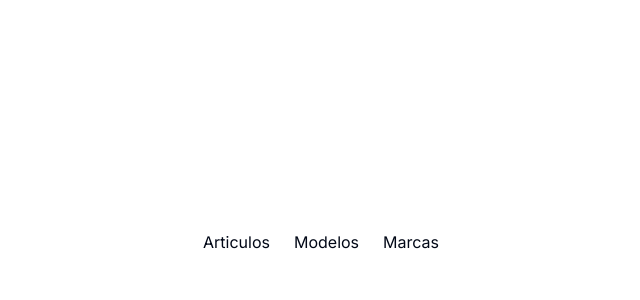
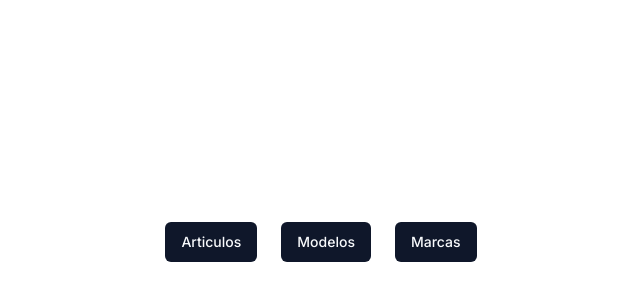
Before and after one commit to KapStorm/nextjs-poc, a Next.js app: page / in a window 1280 px wide. Shown: the part 158-458 px from the top of the page, without its empty margins (319-959 px from the left). Built offline with nearby package versions, Linux system fonts and the light colour scheme.

Commit message:
Add button to links

```diff
--- a/src/app/page.tsx
+++ b/src/app/page.tsx
@@ -1,12 +1,13 @@
+import { Button } from '@/components/ui/button'
 import Link from 'next/link'
 
 export default function Home () {
   return (
     <main className='flex items-center h-full'>
       <div className='flex mx-auto gap-6'>
-        <Link href="/articulos">Articulos</Link>
-        <Link href="/modelos">Modelos</Link>
-        <Link href="/marcas">Marcas</Link>
+        <Button><Link href="/articulos">Articulos</Link></Button>
+        <Button><Link href="/modelos">Modelos</Link></Button>
+        <Button><Link href="/marcas">Marcas</Link></Button>
       </div>
     </main>
   )
```
